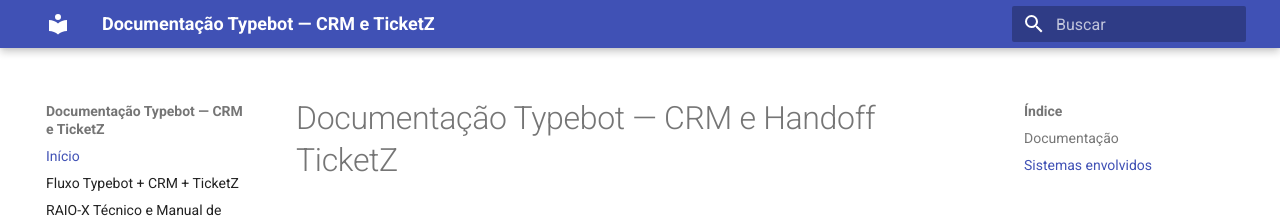
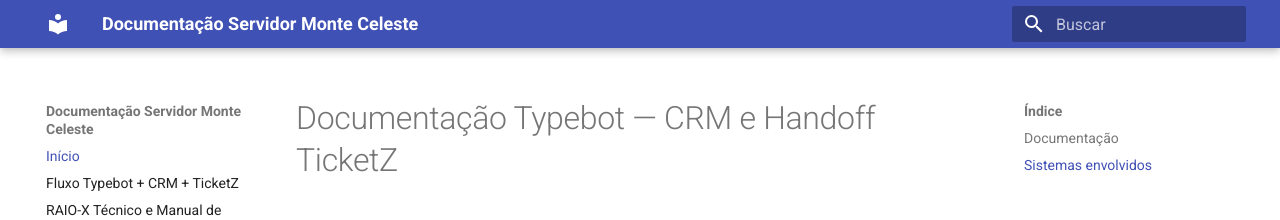
Before and after one commit to cortatroo/doc-monteceleste, an MkDocs documentation site: the page built from docs/index.md, in a window 1280 px wide. Shown: the top 220 px of the page. Built offline with MkDocs 1.6.1 and Material for MkDocs 9.7.7, drawn with Linux system fonts in a browser that asks for light colours.

Commit message:
Update mkdocs.yml

```diff
--- a/mkdocs.yml
+++ b/mkdocs.yml
@@ -1,4 +1,4 @@
-site_name: Documentação Typebot — CRM e TicketZ
+site_name: Documentação Servidor Monte Celeste
 
 theme:
   name: material
```
